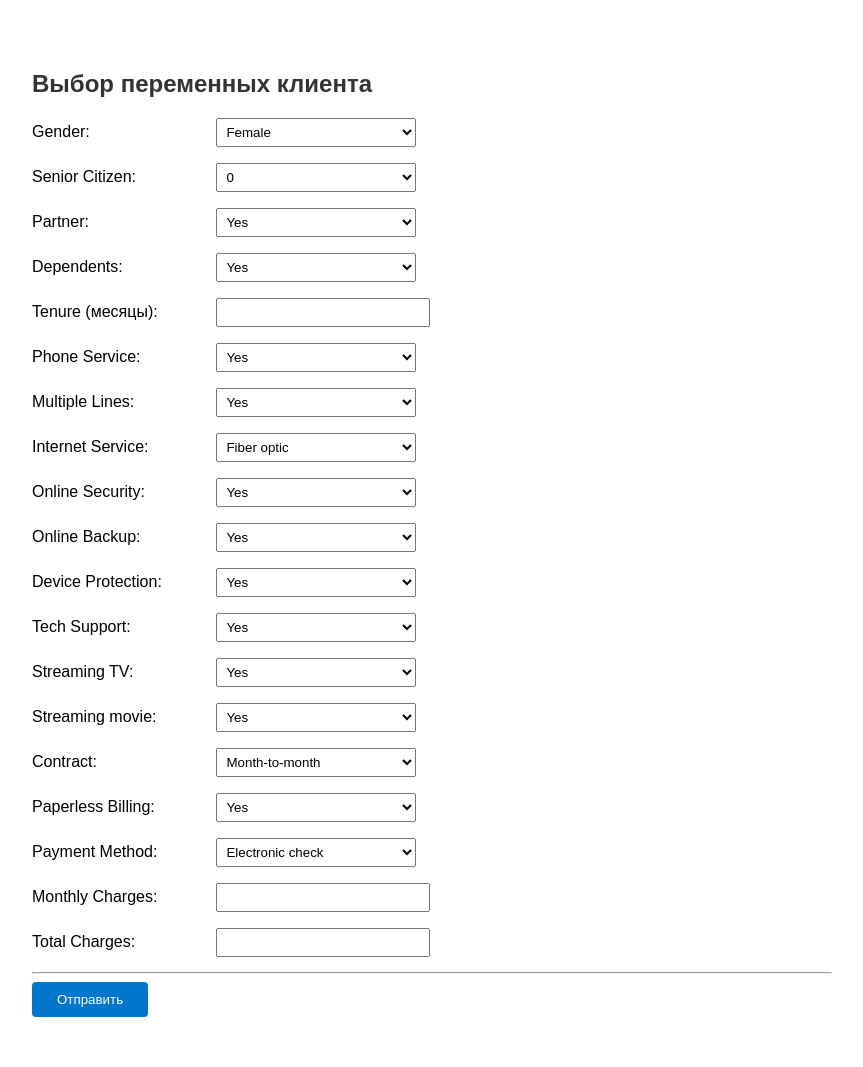
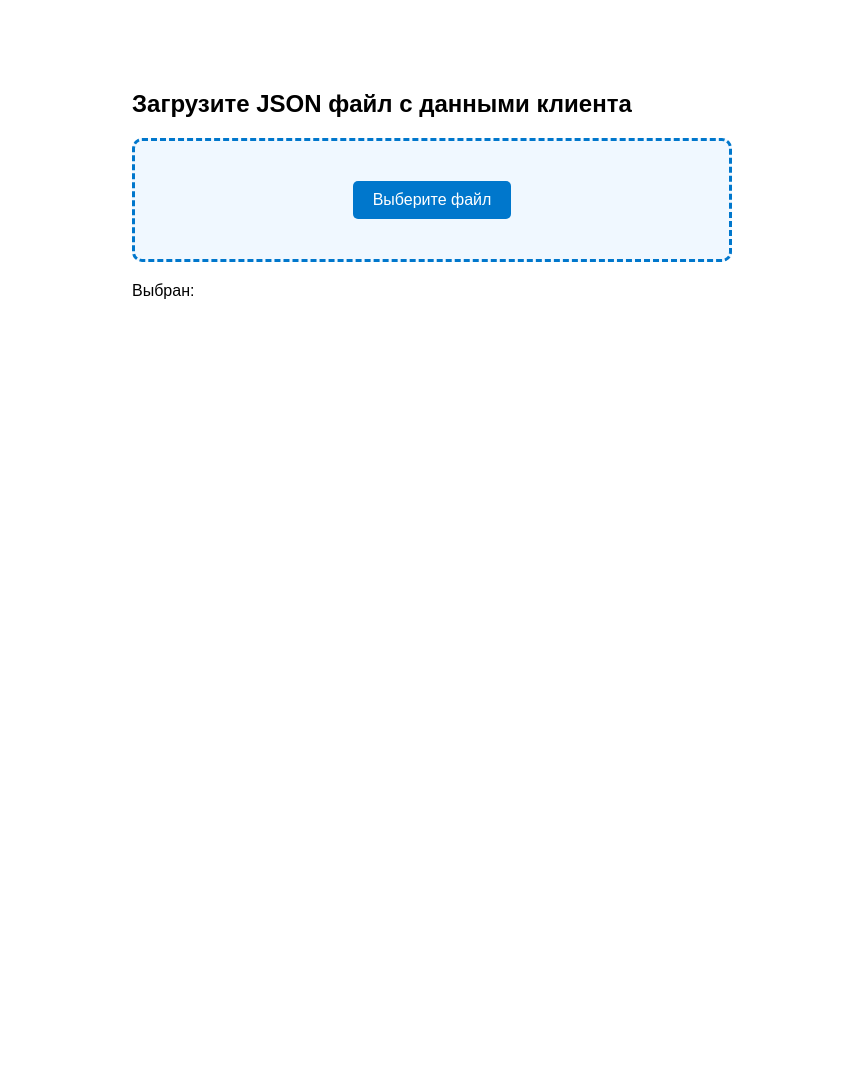
Before and after one commit to alexkaaz/Churn_prediction, a FastAPI app: page / in a window 1280 px wide. Shown: the whole page, without its empty margins (208-1071 px from the left). After the commit the page ends 299 px from the top, so only its background shows below. Run offline with FastAPI, Linux system fonts and the light colour scheme.

Commit message:
changed way to load data to model

```diff
--- a/app.py
+++ b/app.py
@@ -1,4 +1,4 @@
-from fastapi import FastAPI, Request, Form
+from fastapi import FastAPI, File, UploadFile
 from fastapi.responses import HTMLResponse, FileResponse
 import pandas as pd
 import json
@@ -28,43 +28,10 @@ async def form_page():
     return FileResponse(HTML_FORM)
 
 @app.post("/submit", response_class=HTMLResponse)
-async def submit_form(
-    gender: str = Form(...),
-    SeniorCitizen: str = Form(...),
-    Partner: str = Form(...),
-    Dependents: str = Form(...),
-    tenure: str = Form(...),
-    PhoneService: str = Form(...),
-    MultipleLines: str = Form(...),
-    InternetService: str = Form(...),
-    OnlineSecurity: str = Form(...),
-    OnlineBackup: str = Form(...),
-    DeviceProtection: str = Form(...),
-    TechSupport: str = Form(...),
-    StreamingTV: str = Form(...),
-    StreamingMovies: str = Form(...),
-    Contract: str = Form(...),
-    PaperlessBilling: str = Form(...),
-    PaymentMethod: str = Form(...),
-    MonthlyCharges: str = Form(...),
-    TotalCharges: str = Form(...)
-):
-    data = {k: v for k, v in locals().items() if k not in ['request']}
-
-    # Преобразуем числовые данные
-    numeric_fields = {
-        'tenure': int,
-        'monthlycharges': float,
-        'totalcharges': float
-    }
-    for field, dtype in numeric_fields.items():
-        if field in data and data[field]:
-            try:
-                data[field] = dtype(data[field])
-            except:
-                data[field] = 0
-        else:
-            data[field] = 0
+async def submit_form(file: UploadFile = File(...)):
+    content = await file.read()
+    data = json.loads(content)
+    X = pd.DataFrame([data.copy()])
 
     # Сохраняем данные запроса
     timestamp = datetime.now().isoformat()
@@ -76,19 +43,14 @@ async def submit_form(
     # Получаем предсказание модели
     prediction = None
     probability = None
-    error_msg = None
 
-    if model is not None:
-        try:
-            X = pd.DataFrame([data.copy()])
-            proba = model.predict_proba(X)[0]
-            prediction = int(model.predict(X)[0])
-            probability = float(max(proba))
-        except Exception as e:
-            error_msg = str(e)
-            prediction = "error"
-    else:
-        error_msg = "Модель не загружена"
+    try:
+        proba = model.predict_proba(X)[0]
+        prediction = int(model.predict(X)[0])
+        probability = float(max(proba))
+    except Exception as e:
+        prediction = "error"
+        probability = "error"
 
     # Генерируем HTML-страницу с результатом
     # Определяем текст предсказания
@@ -122,26 +84,16 @@ async def submit_form(
         <body>
             <div class="card">
                 <h1>Результат анализа клиента</h1>
-        """
+                <div class="prediction">{pred_label}</div>
+                <div class="probability">Вероятность: <strong>{probability:.1%}</strong></div>'
 
-    if error_msg:
-        html_result += f'<div class="error">{error_msg}</div>'
-    elif prediction in (0, 1):
-        html_result += f"""
-        <div class="prediction">{pred_label}</div>
-        {f'<div class="probability">Вероятность: <strong>{probability:.1%}</strong></div>' if probability else ''}
-        """
-    else:
-        html_result += f'<div class="error">{pred_label}</div>'
-
-    html_result += f"""
-        <div class="details">
-            <p><strong>Данные сохранены в файл:</strong> {filename}</p>
-            <p><strong>Время отправки:</strong> {timestamp}</p>
-        </div>
-        <a href="/" class="button">← Вернуться к форме</a>
-        </div>
-    </body>
-    </html>"""
+                <div class="details">
+                    <p><strong>Данные сохранены в файл:</strong> {filename}</p>
+                    <p><strong>Время отправки:</strong> {timestamp}</p>
+                </div>
+                <a href="/" class="button">Вернуться к форме</a>
+            </div>
+        </body>
+        </html>"""
 
     return HTMLResponse(content=html_result)
--- a/templates/index.html
+++ b/templates/index.html
@@ -2,59 +2,152 @@
 <html lang="ru">
 <head>
     <meta charset="UTF-8">
-    <title>Переменные клиента телеком</title>
+    <title>Загрузка JSON файла</title>
     <style>
-        body { font-family: Arial, sans-serif; max-width: 800px; margin: 30px auto; padding: 20px; }
-        h2 { color: #333; }
-        p { margin-bottom: 15px; }
-        label { display: inline-block; width: 180px; }
-        select, input[type="number"] { padding: 5px; width: 200px; }
-        button { padding: 10px 25px; background: #0077cc; color: white; border: none; border-radius: 4px; cursor: pointer; }
-        button:hover { background: #005fa3; }
+        body {
+            font-family: Arial, sans-serif;
+            max-width: 600px;
+            margin: 50px auto;
+            padding: 20px;
+        }
+        .drop-zone {
+            border: 3px dashed #0077cc;
+            border-radius: 10px;
+            padding: 40px;
+            text-align: center;
+            background: #f0f8ff;
+            cursor: pointer;
+            margin-bottom: 20px;
+        }
+        .drop-zone.dragover {
+            background: #e3f2fd;
+            border-color: #005fa3;
+        }
+        button {
+            background: #0077cc;
+            color: white;
+            border: none;
+            padding: 10px 20px;
+            border-radius: 5px;
+            cursor: pointer;
+            font-size: 16px;
+        }
+        button:hover {
+            background: #005fa3;
+        }
+        input[type="file"] {
+            display: none;
+        }
     </style>
 </head>
 <body>
-    <h2>Выбор переменных клиента</h2>
-    <form method="post" action="/submit">
-        <p><label>Gender:</label> <select name="gender"><option value="Female">Female</option><option value="Male">Male</option></select></p>
+    <h2>Загрузите JSON файл с данными клиента</h2>
 
-        <p><label>Senior Citizen:</label> <select name="SeniorCitizen"><option value="0">0</option><option value="1">1</option></select></p>
+    <!-- Скрытая форма для отправки -->
+    <form method="post" action="/submit" enctype="multipart/form-data" id="uploadForm">
+        <input type="file" name="file" id="fileInput" accept=".json" required>
+    </form>
 
-        <p><label>Partner:</label> <select name="Partner"><option value="Yes">Yes</option><option value="No">No</option></select></p>
+    <!-- Зона drag-and-drop -->
+    <div class="drop-zone" id="dropZone">
+        <button type="button" id="browseBtn">Выберите файл</button>
+    </div>
 
-        <p><label>Dependents:</label> <select name="Dependents"><option value="Yes">Yes</option><option value="No">No</option></select></p>
+    <p>Выбран: <span id="fileName"></span></p>
+    <button type="button" id="uploadBtn" style="display: none;">Загрузить файл</button>
 
-        <p><label>Tenure (месяцы):</label> <input type="number" name="tenure" step="1" min="0"></p>
+    <script>
+        const dropZone = document.getElementById('dropZone');
+        const fileInput = document.getElementById('fileInput');
+        const browseBtn = document.getElementById('browseBtn');
+        const uploadForm = document.getElementById('uploadForm');
+        const uploadBtn = document.getElementById('uploadBtn');
+        const fileName = document.getElementById('fileName');
 
-        <p><label>Phone Service:</label> <select name="PhoneService"><option value="Yes">Yes</option><option value="No">No</option></select></p>
+        let selectedFile = null;
 
-        <p><label>Multiple Lines:</label> <select name="MultipleLines"><option value="Yes">Yes</option><option value="No">No</option><option value="No phone Service">No phone Service</option></select></p>
+        dropZone.addEventListener('dragover', (e) => {
+            e.preventDefault();
+            dropZone.classList.add('dragover');
+        });
 
-        <p><label>Internet Service:</label> <select name="InternetService"><option value="Fiber optic">Fiber optic</option><option value="DSL">DSL</option><option value="No">No</option></select></p>
+        dropZone.addEventListener('dragleave', () => {
+            dropZone.classList.remove('dragover');
+        });
 
-        <p><label>Online Security:</label> <select name="OnlineSecurity"><option value="Yes">Yes</option><option value="No">No</option><option value="No internet service">No internet service</option></select></p>
+        dropZone.addEventListener('drop', (e) => {
+            e.preventDefault();
+            dropZone.classList.remove('dragover');
 
-        <p><label>Online Backup:</label> <select name="OnlineBackup"><option value="Yes">Yes</option><option value="No">No</option><option value="No internet service">No internet service</option></select></p>
+            const file = e.dataTransfer.files[0];
+            if (file && file.name.endsWith('.json')) {
+                selectedFile = file;
+                fileName.textContent = file.name;
+                uploadBtn.style.display = 'inline-block';
 
-        <p><label>Device Protection:</label> <select name="DeviceProtection"><option value="Yes">Yes</option><option value="No">No</option><option value="No internet service">No internet service</option></select></p>
+                // Добавляем файл в input
+                const dataTransfer = new DataTransfer();
+                dataTransfer.items.add(file);
+                fileInput.files = dataTransfer.files;
+            } else {
+                alert('Пожалуйста, выберите JSON файл');
+            }
+        });
 
-        <p><label>Tech Support:</label> <select name="TechSupport"><option value="Yes">Yes</option><option value="No">No</option><option value="No internet service">No internet service</option></select></p>
+        browseBtn.addEventListener('click', () => {
+            fileInput.click();
+        });
 
-        <p><label>Streaming TV:</label> <select name="StreamingTV"><option value="Yes">Yes</option><option value="No">No</option><option value="No internet service">No internet service</option></select></p>
+        fileInput.addEventListener('change', () => {
+            if (fileInput.files[0]) {
+                selectedFile = fileInput.files[0];
+                fileName.textContent = selectedFile.name;
+                uploadBtn.style.display = 'inline-block';
+            }
+        });
 
-        <p><label>Streaming movie:</label> <select name="StreamingMovies"><option value="Yes">Yes</option><option value="No">No</option><option value="No internet service">No internet service</option></select></p>
+        // При нажатии на кнопку "Загрузить" отправляем форму
+        uploadBtn.addEventListener('click', () => {
+            if (selectedFile) {
+                console.log('Отправка файла:', selectedFile.name);
+                uploadForm.submit(); // Отправляем форму - произойдет перезагрузка страницы
+            }
+        });
 
-        <p><label>Contract:</label> <select name="Contract"><option value="Month-to-month">Month-to-month</option><option value="Two year">Two year</option><option value="One Year">One Year</option></select></p>
+        // ИЛИ альтернатива - отправка через AJAX без перезагрузки
+        uploadBtn.addEventListener('click', async () => {
+            if (!selectedFile) return;
 
-        <p><label>Paperless Billing:</label> <select name="PaperlessBilling"><option value="Yes">Yes</option><option value="No">No</option></select></p>
+            const formData = new FormData();
+            formData.append('file', selectedFile);
 
-        <p><label>Payment Method:</label> <select name="PaymentMethod"><option value="Electronic check">Electronic check</option><option value="Mailed check">Mailed check</option><option value="Bank transfer (automatic)">Bank transfer (automatic)</option><option value="Credit card (automatic)">Credit card (automatic)</option></select></p>
+            uploadBtn.disabled = true;
+            uploadBtn.textContent = 'Загрузка...';
 
-        <p><label>Monthly Charges:</label> <input type="number" name="MonthlyCharges" step="0.01" min="0"></p>
+            try {
+                const response = await fetch('/submit', {
+                    method: 'POST',
+                    body: formData
+                });
 
-        <p><label>Total Charges:</label> <input type="number" name="TotalCharges" step="0.01" min="0"></p>
-        <hr>
-        <button type="submit">Отправить</button>
-    </form>
+                if (response.ok) {
+                    const html = await response.text();
+                    document.open();
+                    document.write(html);
+                    document.close();
+                } else {
+                    alert('Ошибка при загрузке');
+                }
+            } catch (error) {
+                alert('Ошибка: ' + error.message);
+            } finally {
+                uploadBtn.disabled = false;
+                uploadBtn.textContent = '⬆ Загрузить файл';
+            }
+        });
+
+        document.addEventListener('dragover', (e) => e.preventDefault());
+        document.addEventListener('drop', (e) => e.preventDefault());
+    </script>
 </body>
 </html>
```
